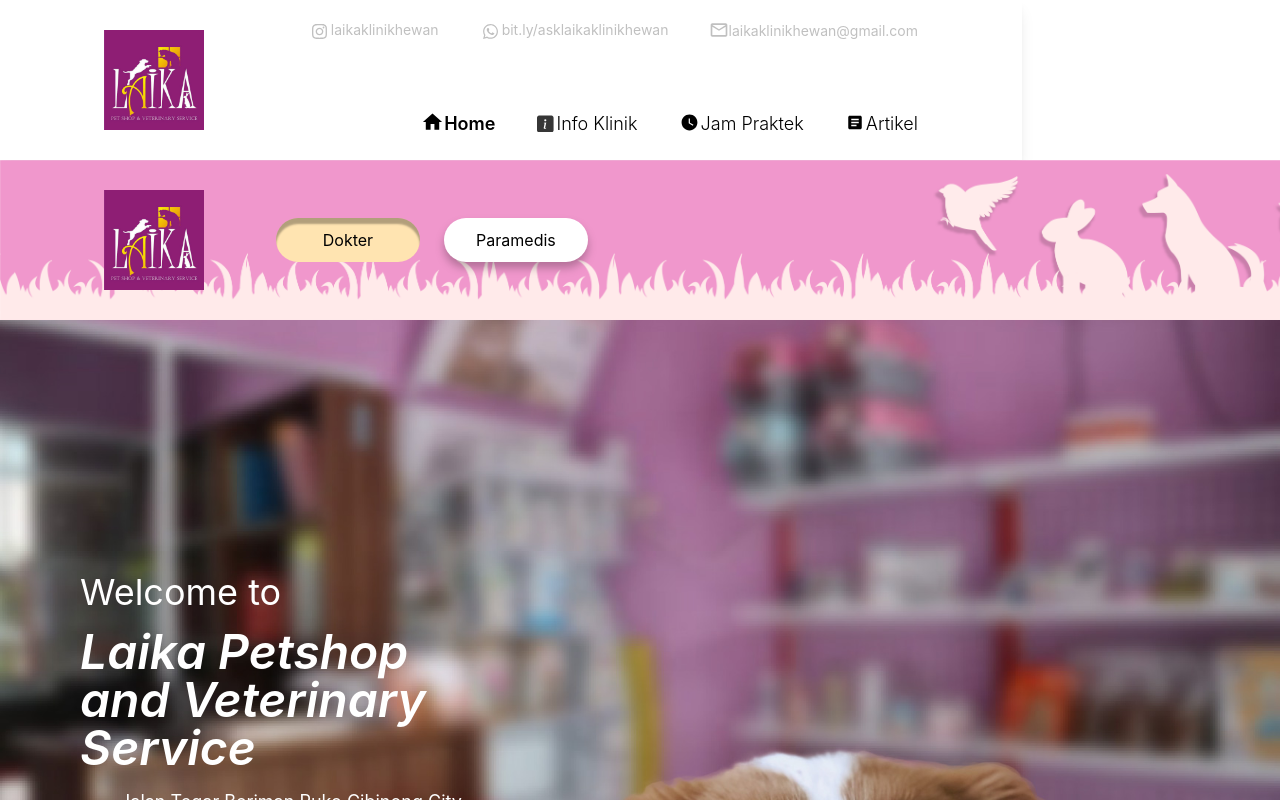
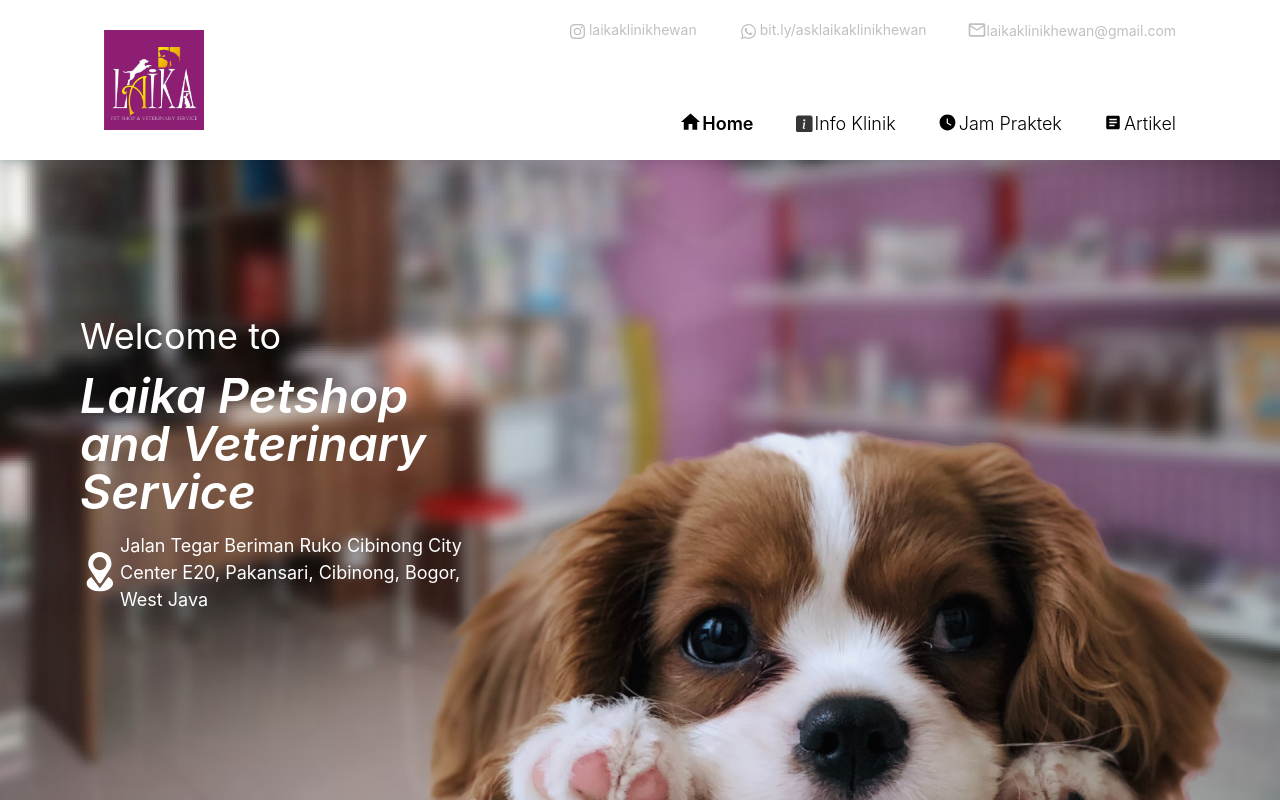
Before and after one commit to laikaklinikhewan/web-laika, a Next.js app: page / in a window 1280 px wide. Shown: the top 800 px of the page. Built offline with nearby package versions, Linux system fonts and the light colour scheme.

Commit message:
coba coba

```diff
--- a/components/IndexHero.js
+++ b/components/IndexHero.js
@@ -10,7 +10,7 @@ const IndexHero = () => {
         style={{ backgroundImage: "url(/assets/bg-index.jpg)" }}
       >
         <div className="md:w-2/3 lg:w-2/6 ml-4 md:ml-20 text-white flex flex-col justify-center h-full">
-          <h1 className="text-2xl md:text-3xl lg:text-4xl">
+          <h1 className="text-2xl md:text-3xl lg:text-4xl mt-32">
             Welcome to<br></br>
             <span className="text-3xl md:text-4xl lg:text-5xl inline-block mt-4 italic font-semibold">
               Laika Petshop and Veterinary Service
--- a/components/MainNavbar.js
+++ b/components/MainNavbar.js
@@ -12,7 +12,7 @@ const MainNavbar = () => {
 
     const [activeSect, setActiveSect] = useState(3);
     return (
-        <div className='flex justify-between h-40 max-w-8xl w-100 shadow-lg text-base inline-flex'>
+        <div className='flex fixed bg-white z-50 justify-between h-40 max-w-8xl w-screen shadow-lg text-base inline-flex'>
             <div className="w-logo h-logo mx-xnav my-ynav self-center">
                 <Image src="/assets/LOGO.png" alt="Laika" width="100px" height="100px" layout="fixed"/>
             </div>
--- a/pages/index.js
+++ b/pages/index.js
@@ -15,7 +15,7 @@ export default function Home() {
   return (
     <>
       <MainNavbar/>
-      <PinkNavbar listButton={dummyLinks}/>
+      {/* <PinkNavbar listButton={dummyLinks}/> */}
       <IndexHero />
       <InfoKlinik />
       <JamPraktek />
```
